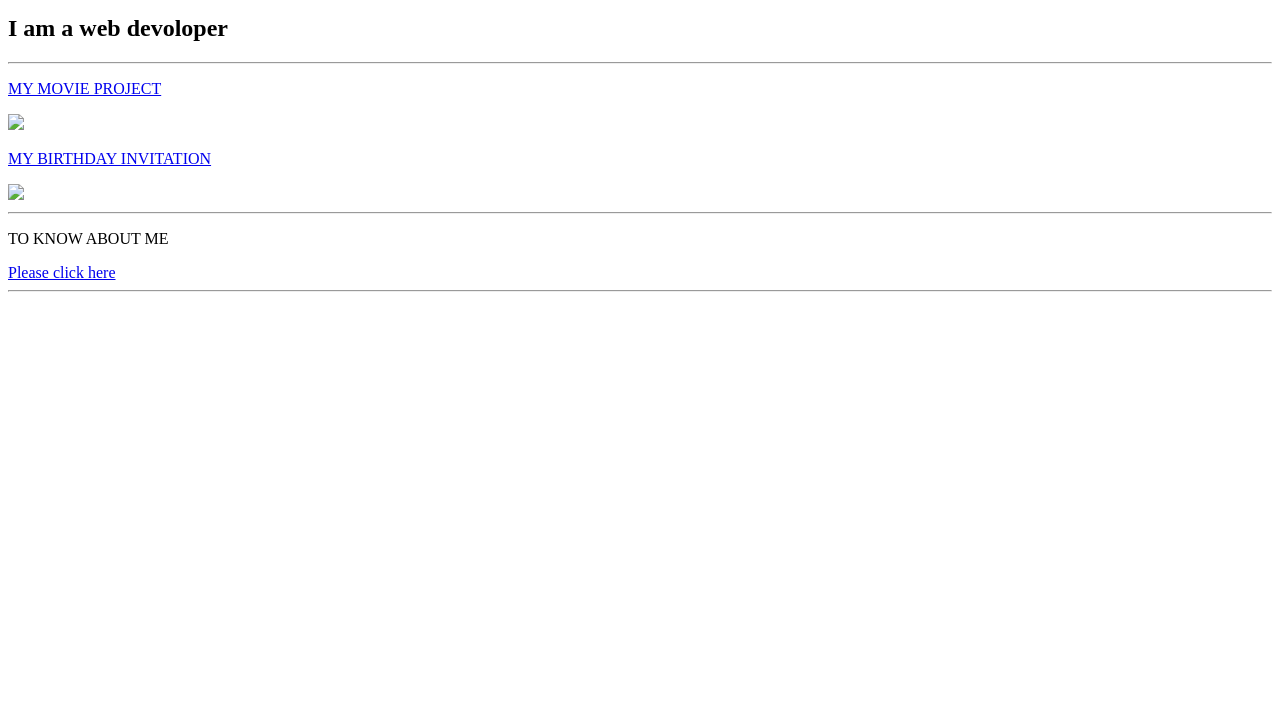
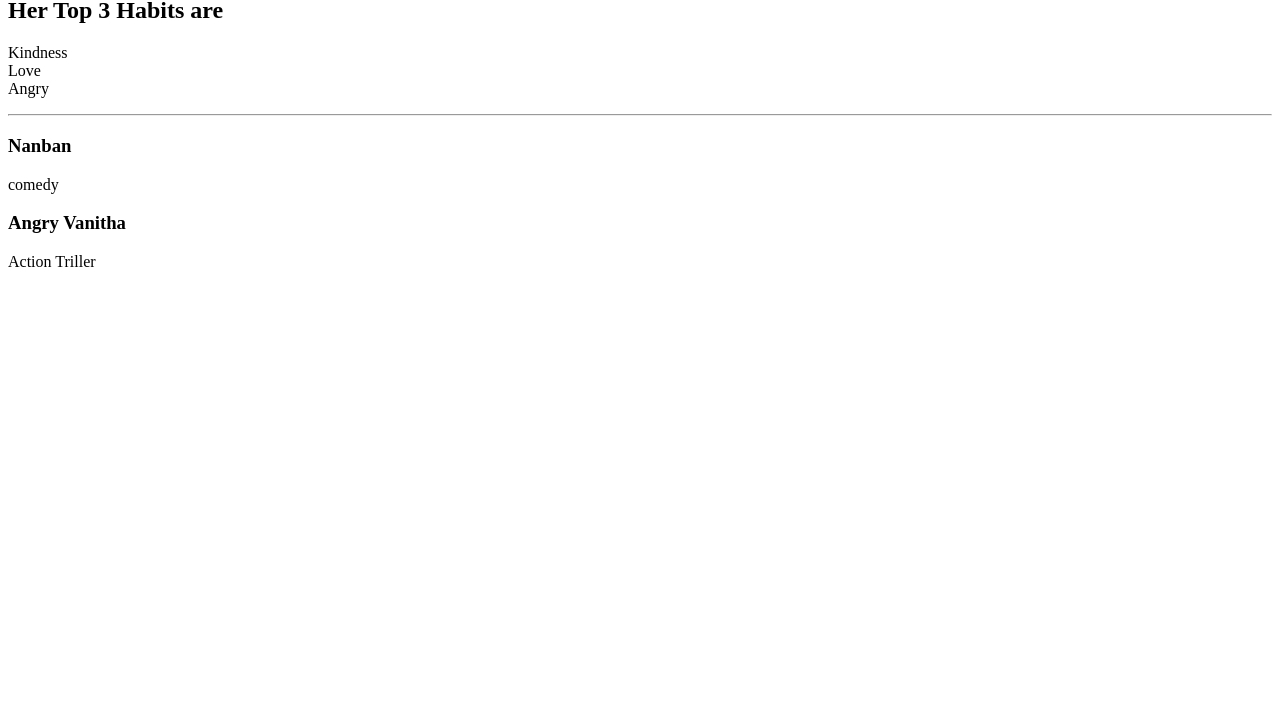
Before and after one commit to Vibashraj/html.portfolio, a plain HTML site: page index.html in a window 1280 px wide. Shown: the part 91-800 px from the top of the page. Drawn offline with Linux system fonts and the light colour scheme.

Commit message:
Add files via upload

```diff
--- a/index.html
+++ b/index.html
@@ -1,21 +1,21 @@
-<!DOCTYPE html>
-<html lang="en">
-    <head>
-        <meta charset="UTF-8"
-        <title>PORTFOLIO 1</title>
-    </head>
-<body>
-    <h1>MY PORTFOLIO</h1>
-    <h2>I am a web devoloper</h2>
-    <hr />
-    <p><a href="..//2.4 Movie Ranking Project/index.html">MY MOVIE PROJECT</a></p>
-    <img src="..//adittional data/movies.png" height="300">
-
-    <p><a href="..//3.4 Birthday Invite Project/index.html">MY BIRTHDAY INVITATION</a></p>
-    <img src="..//adittional data/birthday.png" width="300" hieght="30">
-    <hr />
-    <P>TO KNOW ABOUT ME</P>
-    <a href="./public/about.html">Please click here</a>
-    <hr />
-</body>
-</html>
+<h1>My Mom is Best for ever called Vanitha</A></h1>
+<hr />
+<h2>Her Top 3 Habits are</h2>
+<P>
+Kindness<br />
+Love<br />
+Angry<br />
+</P>
+<hr />
+<h3>
+Nanban
+</h3>
+<p>
+    comedy
+</p>
+<h3>
+    Angry Vanitha
+</h3>
+<p>
+    Action Triller
+</p>
```
Also changed, not shown: BIRTHDAY.jpg (added).
